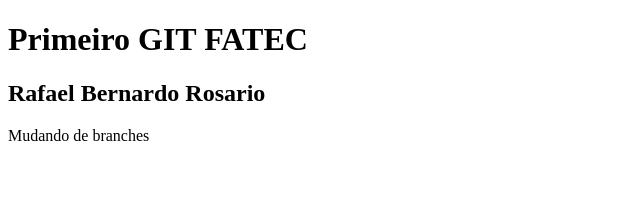
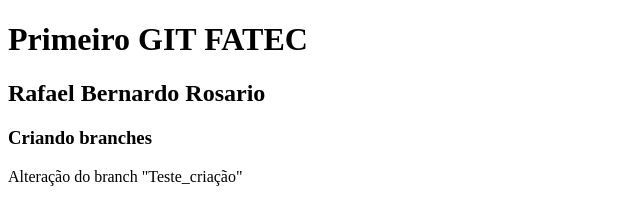
Before and after one commit to bernardo-rafa/primeiro_git_FATEC, a plain HTML site: page index.html in a window 1280 px wide. Shown: the whole page, without its empty margins (0-640 px from the left). Drawn offline with Linux system fonts and the light colour scheme.

Commit message:
Alterações da branch nova

```diff
--- a/index.html
+++ b/index.html
@@ -8,6 +8,9 @@
 <body>
     <h1> Primeiro GIT FATEC</h1>
     <h2> Rafael Bernardo Rosario</h2>
-    <p> Mudando de branches </p>
+
+    <h3> Criando branches</h3>
+
+    <p> Alteração do branch  "Teste_criação" </p>
 </body>
 </html>
```
